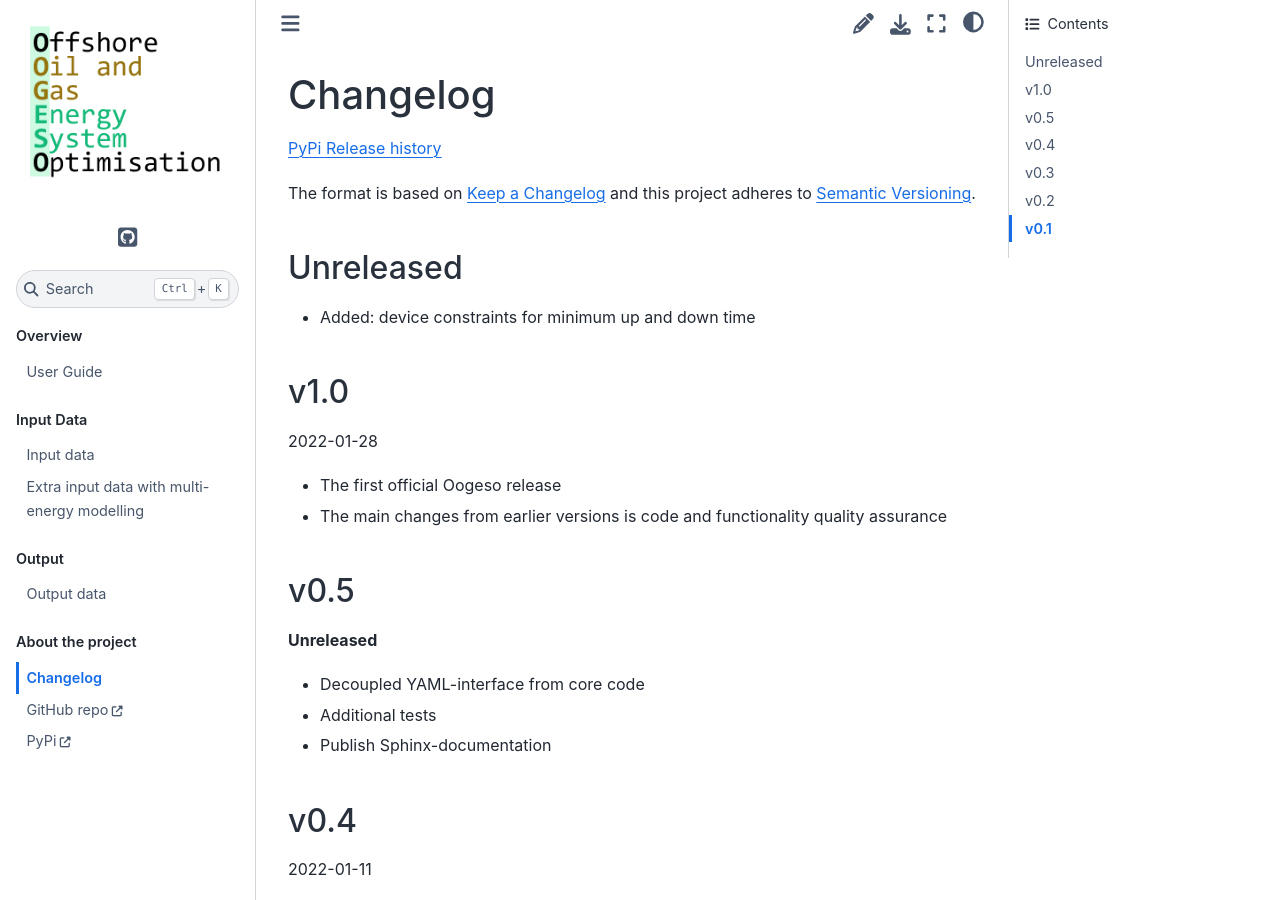
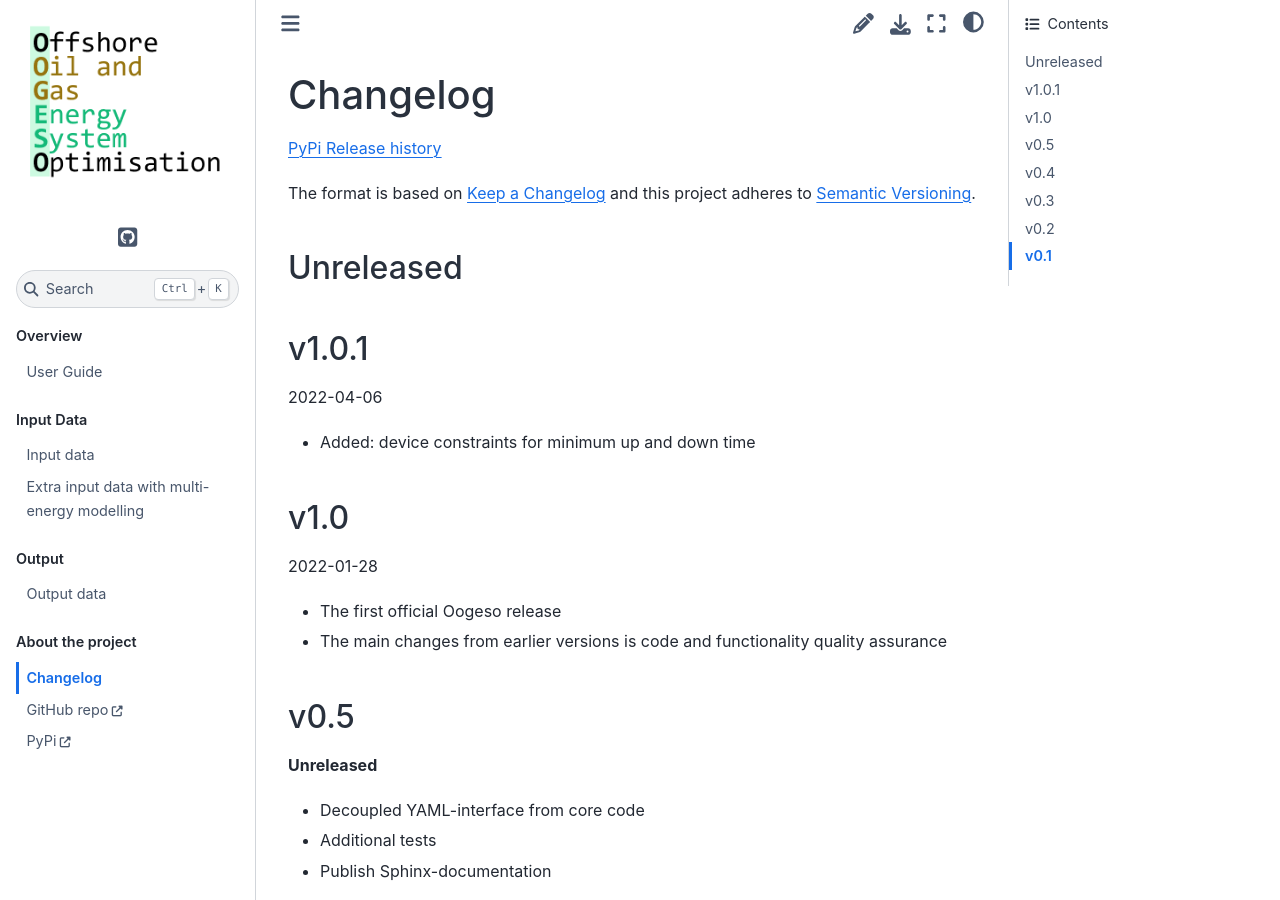
Before and after one commit to oogeso/oogeso, a Sphinx documentation site: the page built from docs/changelog.md, in a window 1280 px wide and 900 px high. Built offline with Sphinx 7.4.7 and the Sphinx Book theme 1.1.4, drawn with Linux system fonts in a browser that asks for light colours.

Commit message:
update changelog version

```diff
--- a/docs/changelog.md
+++ b/docs/changelog.md
@@ -6,6 +6,9 @@ and this project adheres to [Semantic Versioning](http://semver.org/).
 
 
 ## Unreleased
+
+## v1.0.1
+2022-04-06
 - Added: device constraints for minimum up and down time
 
 ## v1.0
```
